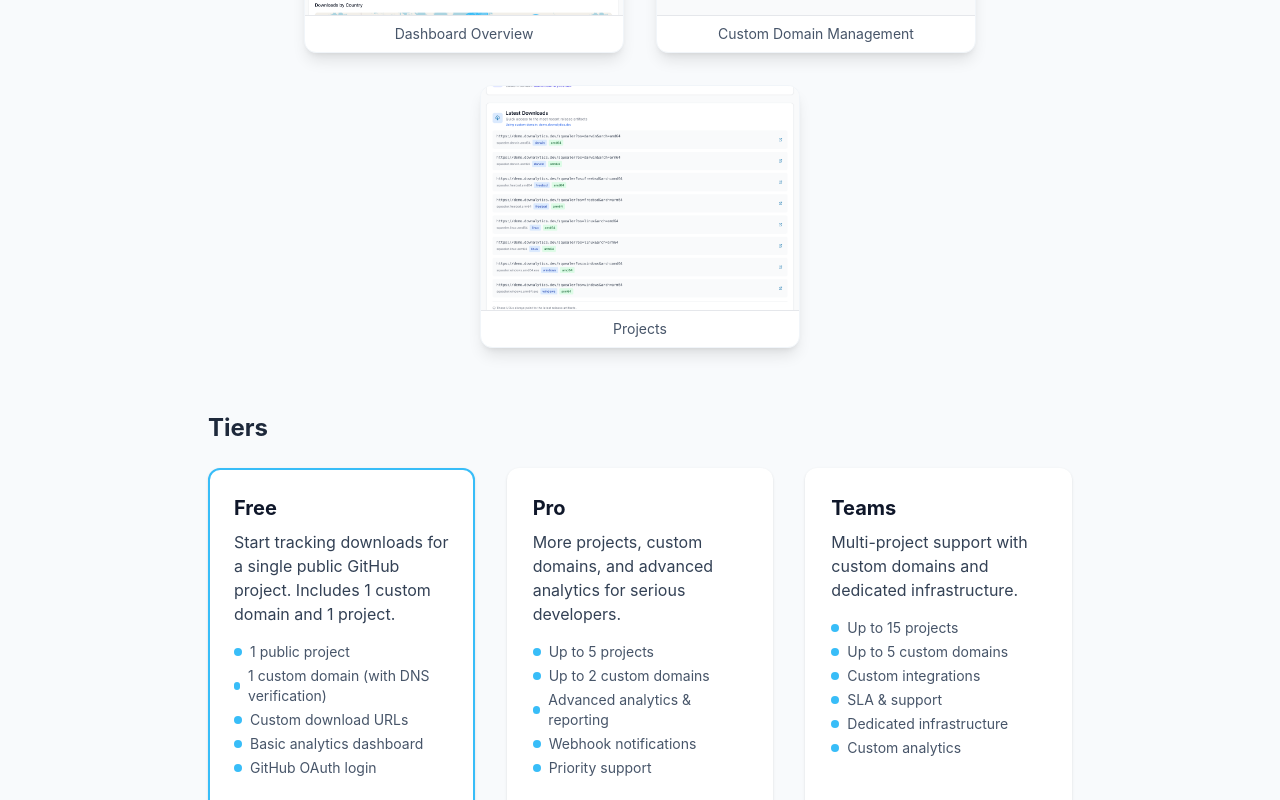
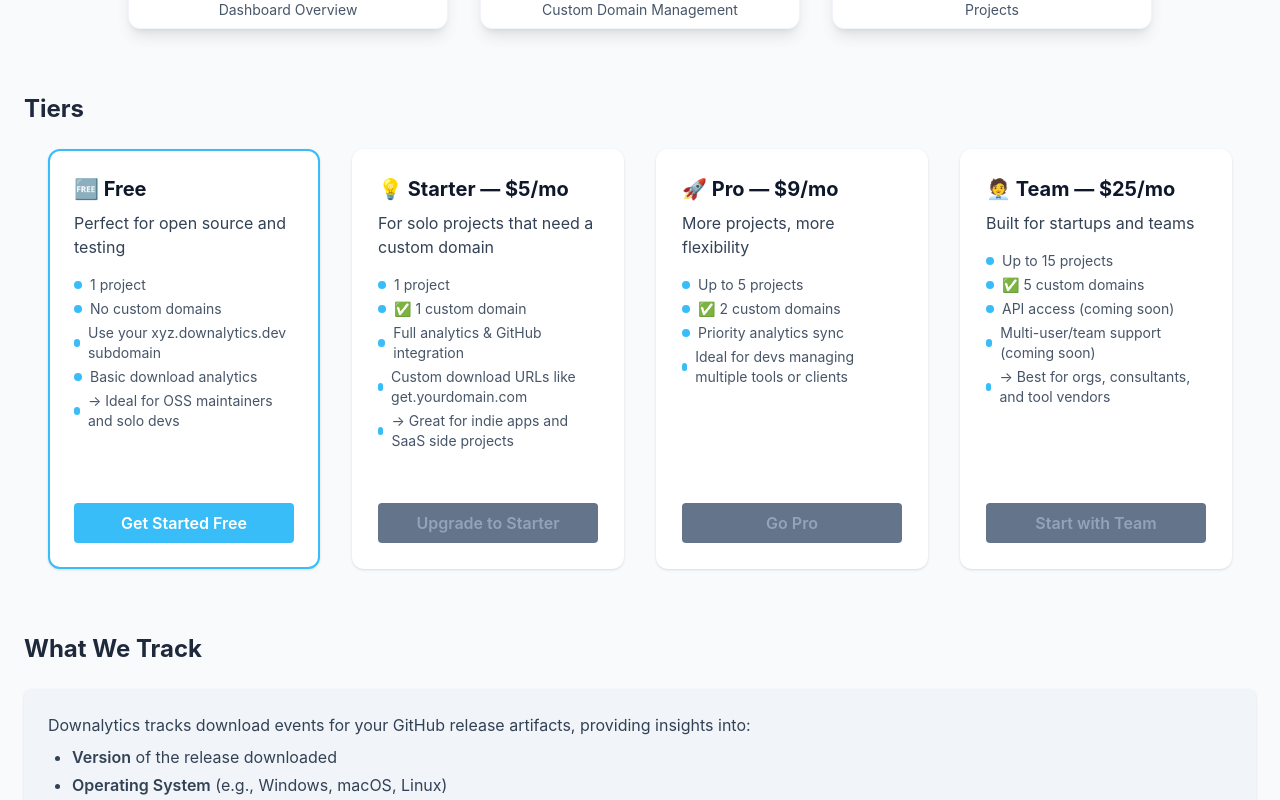
Before and after one commit to downalytics/downalytics.github.io, a React (Vite) app: page / in a window 1280 px wide. Shown: the part 2000-2800 px from the top of the page. Built offline with nearby package versions, Linux system fonts and the light colour scheme.

Commit message:
update the width and the tiers

```diff
--- a/src/App.tsx
+++ b/src/App.tsx
@@ -11,7 +11,7 @@
     <div className="min-h-screen flex flex-col bg-slate-50">
       <Menu />
       <Hero />
-      <main className="flex-1 w-full max-w-4xl mx-auto px-4 py-8">
+      <main className="flex-1 w-full max-w-[80rem] mx-auto px-2 sm:px-6 py-8">
         <About />
         <ScreenshotsGallery />
         <section id="tiers" className="mt-16">
--- a/src/components/Hero.tsx
+++ b/src/components/Hero.tsx
@@ -2,7 +2,7 @@
 
 export function Hero() {
   return (
-    <section className="relative flex flex-col items-center justify-center text-center py-16 md:py-24 bg-gradient-to-b from-sky-50 to-white overflow-hidden">
+    <section className="relative flex flex-col items-center justify-center text-center py-16 md:py-24 bg-gradient-to-b from-sky-50 to-white overflow-hidden z-0">
       <div className="absolute inset-0 pointer-events-none">
         <svg width="100%" height="100%" viewBox="0 0 1440 320" fill="none" xmlns="http://www.w3.org/2000/svg" className="w-full h-full">
           <path fill="#38BDF8" fillOpacity="0.08" d="M0,160L60,170.7C120,181,240,203,360,197.3C480,192,600,160,720,133.3C840,107,960,85,1080,101.3C1200,117,1320,171,1380,197.3L1440,224L1440,0L1380,0C1320,0,1200,0,1080,0C960,0,840,0,720,0C600,0,480,0,360,0C240,0,120,0,60,0L0,0Z"></path>
--- a/src/components/Menu.tsx
+++ b/src/components/Menu.tsx
@@ -3,7 +3,7 @@
 export function Menu() {
   return (
     <header className="bg-white shadow sticky top-0 z-10">
-      <nav className="max-w-4xl mx-auto flex items-center justify-between px-4 py-4">
+      <nav className="w-full max-w-[80rem] mx-auto flex items-center justify-between px-2 sm:px-6 py-4">
         <div className="flex items-center gap-2">
           <img src="/logo.png" alt="Downalytics Logo" className="w-8 h-8" />
           <span className="font-bold text-lg text-primary">Downalytics</span>
--- a/src/components/TierCards.tsx
+++ b/src/components/TierCards.tsx
@@ -2,54 +2,67 @@
 
 const tiers = [
   {
-		name: "Free",
-		description:
-			"Start tracking downloads for a single public GitHub project. Includes 1 custom domain and 1 project.",
+	name: "🆓 Free",
+	description: "Perfect for open source and testing",
 	features: [
-			"1 public project",
-			"1 custom domain (with DNS verification)",
-			"Custom download URLs",
-			"Basic analytics dashboard",
-			"GitHub OAuth login",
+	  "1 project",
+	  "No custom domains",
+	  "Use your xyz.downalytics.dev subdomain",
+	  "Basic download analytics",
+	  "→ Ideal for OSS maintainers and solo devs",
 	],
 	cta: {
-			label: "Log in with GitHub",
+	  label: "Get Started Free",
 	  href: "https://dashboard.downalytics.dev",
 	  comingSoon: false,
 	},
 	highlight: true,
   },
   {
-		name: "Pro",
-		description:
-			"More projects, custom domains, and advanced analytics for serious developers.",
+	name: "💡 Starter — $5/mo",
+	description: "For solo projects that need a custom domain",
 	features: [
-			"Up to 5 projects",
-			"Up to 2 custom domains",
-			"Advanced analytics & reporting",
-			"Webhook notifications",
-			"Priority support",
+	  "1 project",
+	  "✅ 1 custom domain",
+	  "Full analytics & GitHub integration",
+	  "Custom download URLs like get.yourdomain.com",
+	  "→ Great for indie apps and SaaS side projects",
 	],
 	cta: {
-			label: "Coming soon",
+	  label: "Upgrade to Starter",
 	  href: "#",
 	  comingSoon: true,
 	},
 	highlight: false,
   },
   {
-		name: "Teams",
-		description: "Multi-project support with custom domains and dedicated infrastructure.",
+	name: "🚀 Pro — $9/mo",
+	description: "More projects, more flexibility",
+	features: [
+	  "Up to 5 projects",
+	  "✅ 2 custom domains",
+	  "Priority analytics sync",
+	  "Ideal for devs managing multiple tools or clients",
+	],
+	cta: {
+	  label: "Go Pro",
+	  href: "#",
+	  comingSoon: true,
+	},
+	highlight: false,
+  },
+  {
+	name: "🧑‍💼 Team — $25/mo",
+	description: "Built for startups and teams",
 	features: [
 	  "Up to 15 projects",
-			"Up to 5 custom domains",
-			"Custom integrations",
-			"SLA & support",
-			"Dedicated infrastructure",
-			"Custom analytics",
+	  "✅ 5 custom domains",
+	  "API access (coming soon)",
+	  "Multi-user/team support (coming soon)",
+	  "→ Best for orgs, consultants, and tool vendors",
 	],
 	cta: {
-			label: "Coming soon",
+	  label: "Start with Team",
 	  href: "#",
 	  comingSoon: true,
 	},
@@ -59,7 +72,9 @@
 
 export function TierCards() {
   return (
-		<div className="grid md:grid-cols-3 gap-8">
+  <div className="w-full flex justify-center">
+	<div className="w-full max-w-[90rem] px-2 sm:px-6">
+	  <div className="grid grid-cols-1 sm:grid-cols-2 lg:grid-cols-4 gap-8">
 		  {tiers.map((tier) => (
 			<div
 			  key={tier.name}
@@ -98,5 +113,7 @@
 			</div>
 		  ))}
 		</div>
+	  </div>
+	</div>
   );
 }
```
Lines whose indentation alone changed are shown as unchanged.
